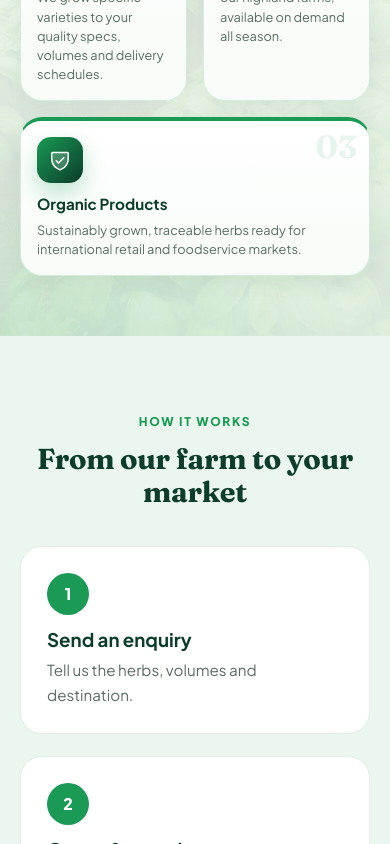
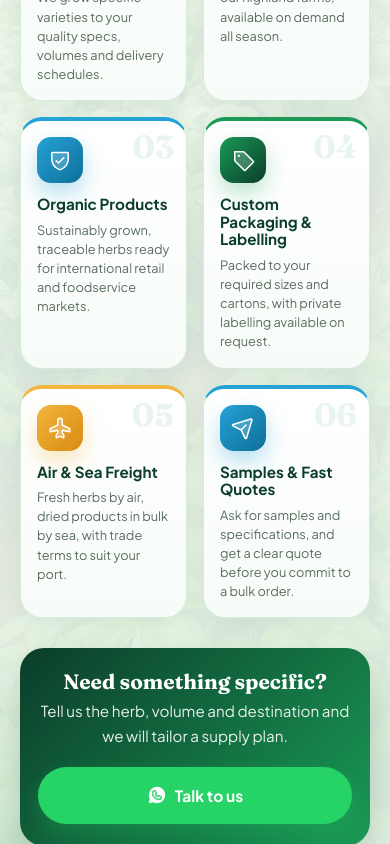
Before and after one commit to Muchyz/lumia-fresh, a React (Vite) app: page / in a window 390 px wide. Shown: the part 6240-7084 px from the top of the page. Built offline with nearby package versions, Linux system fonts and the light colour scheme.

Commit message:
more offer content

```diff
--- a/src/index.css
+++ b/src/index.css
@@ -184,3 +184,16 @@ html,body{max-width:100%;overflow-x:clip}
  .offer .card p{font-size:.8rem;line-height:1.5}
  .offer .card:before{font-size:2rem;right:12px}
 }
+/* ---- Offer: 6 cards + banner ---- */
+.offer .grid>.rv:nth-child(3n+2) .card{border-top-color:var(--gold)}
+.offer .grid>.rv:nth-child(3n) .card{border-top-color:#25a2d6}
+.offer .grid>.rv:nth-child(3n+2) .ico{background:linear-gradient(135deg,#f2b53d,#d98a10);box-shadow:0 10px 22px #f2b53d55}
+.offer .grid>.rv:nth-child(3n) .ico{background:linear-gradient(135deg,#25a2d6,#0f6f99);box-shadow:0 10px 22px #25a2d655}
+.ofcta{margin-top:30px;background:linear-gradient(135deg,var(--g1),var(--g2));color:#fff;border-radius:24px;padding:26px 28px;display:flex;gap:18px;align-items:center;justify-content:space-between;flex-wrap:wrap;box-shadow:0 16px 36px #0b3d2a33}
+.ofcta h3{color:#fff;font-family:'Fraunces',serif;font-size:1.3rem;margin-bottom:4px}
+.ofcta p{opacity:.9;max-width:520px;font-size:.95rem}
+@media(max-width:700px){
+ .offer .grid>.rv:nth-child(3){grid-column:auto}
+ .ofcta{padding:22px 18px;text-align:center;justify-content:center}
+ .ofcta .btn{width:100%}
+}
--- a/src/pages.jsx
+++ b/src/pages.jsx
@@ -2,7 +2,7 @@ import { useState } from 'react'
 import { Link } from 'react-router-dom'
 import { ArrowRight, CaretDown, Leaf, Plant, GlobeHemisphereWest, Truck, ShieldCheck, Package, Sun,
   Handshake, MagnifyingGlass, PaperPlaneTilt, Phone, EnvelopeSimple, MapPin, WhatsappLogo, MapTrifold,
-  Certificate, Airplane, Boat, SealCheck, CalendarCheck, Drop, Users, Headset, Snowflake } from '@phosphor-icons/react'
+  Certificate, Airplane, Boat, SealCheck, CalendarCheck, Tag, Drop, Users, Headset, Snowflake } from '@phosphor-icons/react'
 import { C, PRODUCTS } from './data'
 import { Img, Reveal, wa } from './ui.jsx'
 
@@ -41,6 +41,9 @@ const OFFERS = [
   [Handshake, 'Dedicated Contract Farming', 'Secure a reliable year-round supply. We grow specific varieties to your quality specs, volumes and delivery schedules.'],
   [Truck, 'Ready-Crop Supply', 'Export-ready harvests straight from our highland farms, available on demand all season.'],
   [ShieldCheck, 'Organic Products', 'Sustainably grown, traceable herbs ready for international retail and foodservice markets.'],
+  [Tag, 'Custom Packaging & Labelling', 'Packed to your required sizes and cartons, with private labelling available on request.'],
+  [Airplane, 'Air & Sea Freight', 'Fresh herbs by air, dried products in bulk by sea, with trade terms to suit your port.'],
+  [PaperPlaneTilt, 'Samples & Fast Quotes', 'Ask for samples and specifications, and get a clear quote before you commit to a bulk order.'],
 ]
 const STEPS = [
   ['Send an enquiry', 'Tell us the herbs, volumes and destination.'],
@@ -110,7 +113,11 @@ export function Home() {
 
       <section className="offer" id="offer">
         <div className="wrap"><Sec e="What we offer" t="Built for international buyers" />
-          <div className="grid">{OFFERS.map(([I, t, d], i) => <IconCard key={t} I={I} t={t} d={d} i={i} />)}</div></div>
+          <div className="grid">{OFFERS.map(([I, t, d], i) => <IconCard key={t} I={I} t={t} d={d} i={i} />)}</div>
+          <Reveal><div className="ofcta">
+            <div><h3>Need something specific?</h3><p>Tell us the herb, volume and destination and we will tailor a supply plan.</p></div>
+            <a href={wa('Hello LUMIA FRESH, I need a custom supply plan.')} target="_blank" rel="noreferrer" className="btn btn-wa"><WhatsappLogo size={20} weight="fill" /> Talk to us</a>
+          </div></Reveal></div>
       </section>
 
       <section className="alt" id="process">
```
